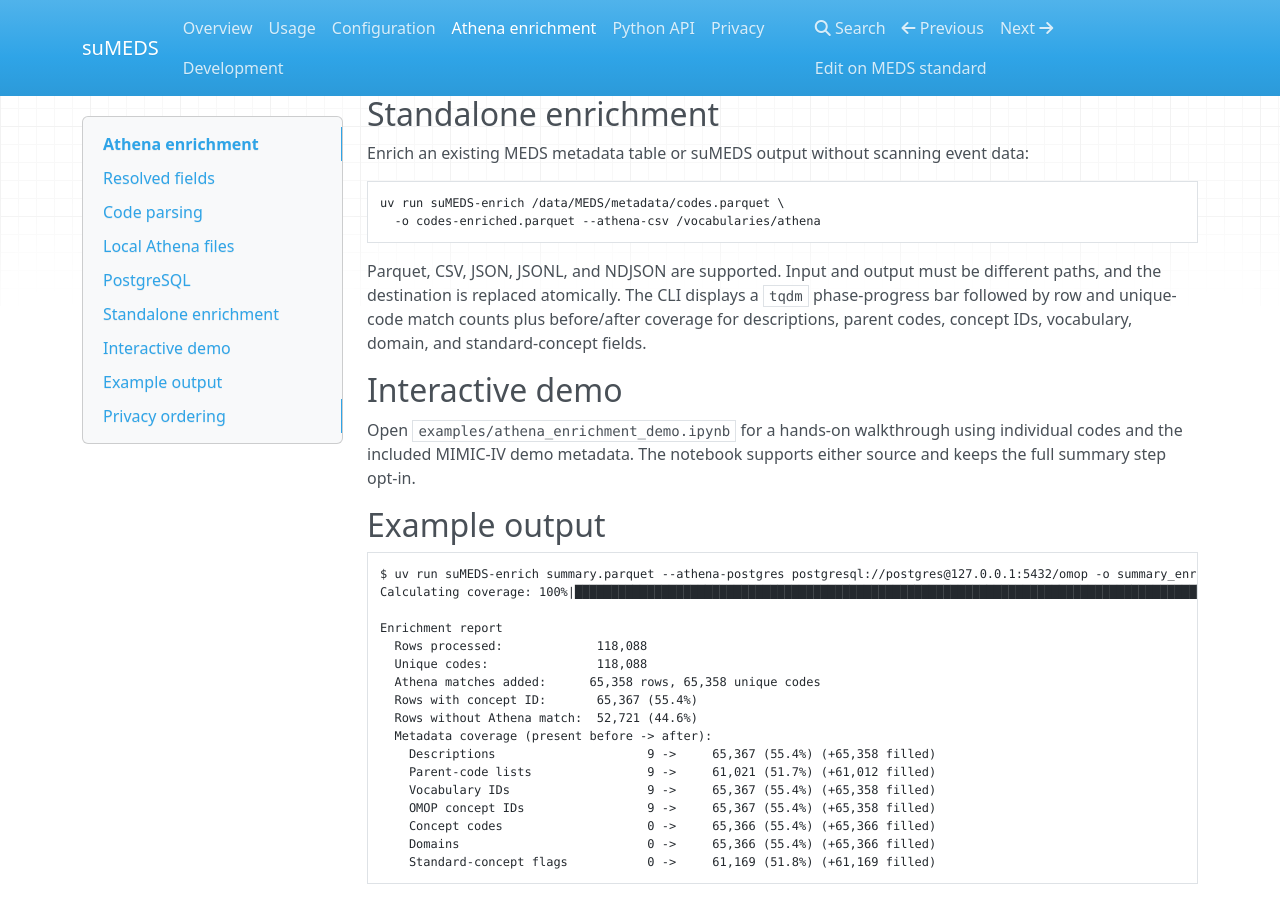
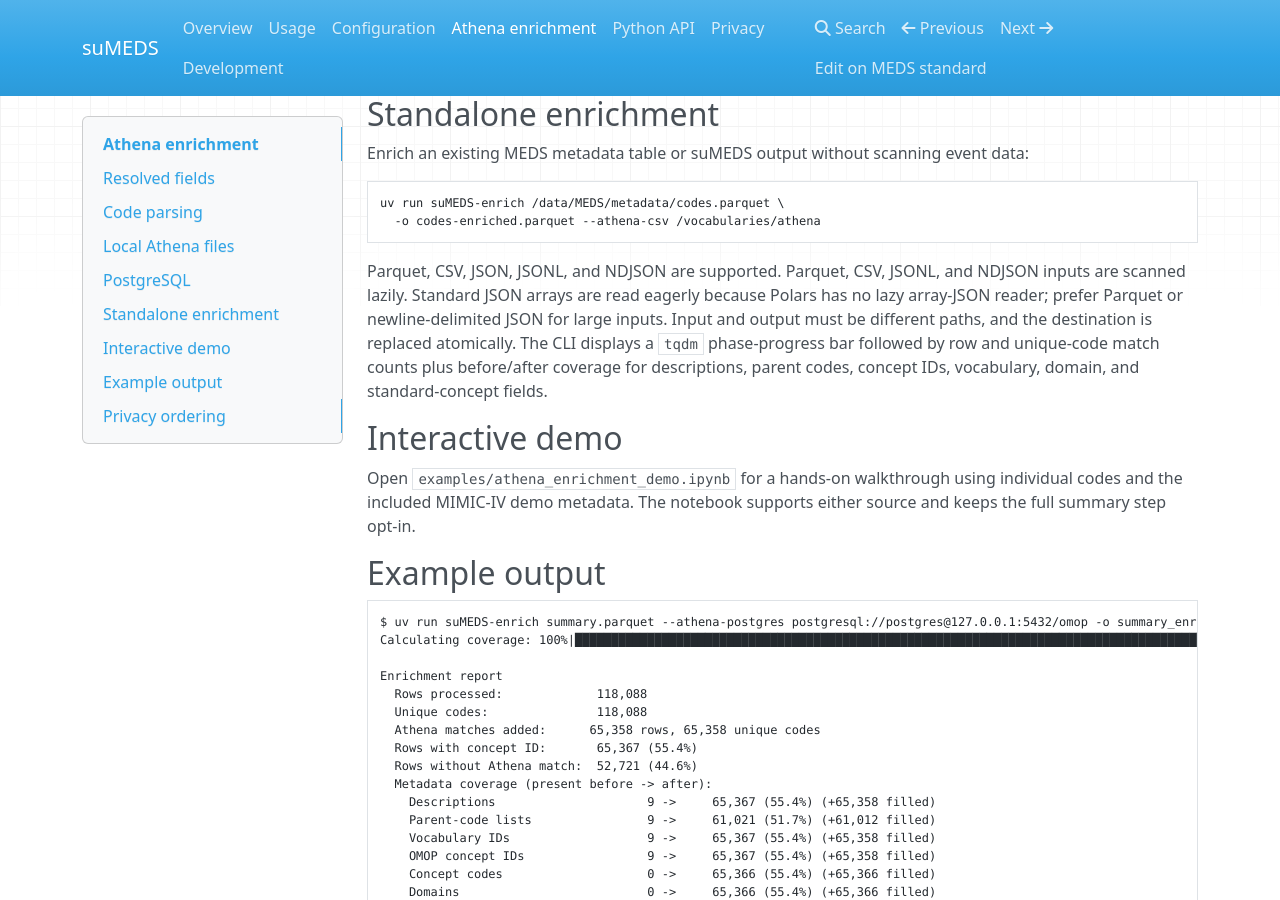
Before and after one commit to rvandewater/suMEDS, an MkDocs documentation site: the page built from docs/enrichment.md, in a window 1280 px wide and 900 px high, scrolled down 1539 px. Built offline with MkDocs 1.6.1, drawn with Linux system fonts in a browser that asks for light colours; nearby versions of some CDN libraries.

Commit message:
clarification on lazy

````diff
--- a/docs/enrichment.md
+++ b/docs/enrichment.md
@@ -80,8 +80,11 @@ uv run suMEDS-enrich /data/MEDS/metadata/codes.parquet \
   -o codes-enriched.parquet --athena-csv /vocabularies/athena
 ```
 
-Parquet, CSV, JSON, JSONL, and NDJSON are supported. Input and output must be
-different paths, and the destination is replaced atomically. The CLI displays
+Parquet, CSV, JSON, JSONL, and NDJSON are supported. Parquet, CSV, JSONL, and
+NDJSON inputs are scanned lazily. Standard JSON arrays are read eagerly because
+Polars has no lazy array-JSON reader; prefer Parquet or newline-delimited JSON
+for large inputs. Input and output must be different paths, and the destination
+is replaced atomically. The CLI displays
 a `tqdm` phase-progress bar followed by row and unique-code match counts plus
 before/after coverage for descriptions, parent codes, concept IDs, vocabulary,
 domain, and standard-concept fields.
````
Also changed, not shown: docs/api.md (+4 -2 lines), 1 other file.
